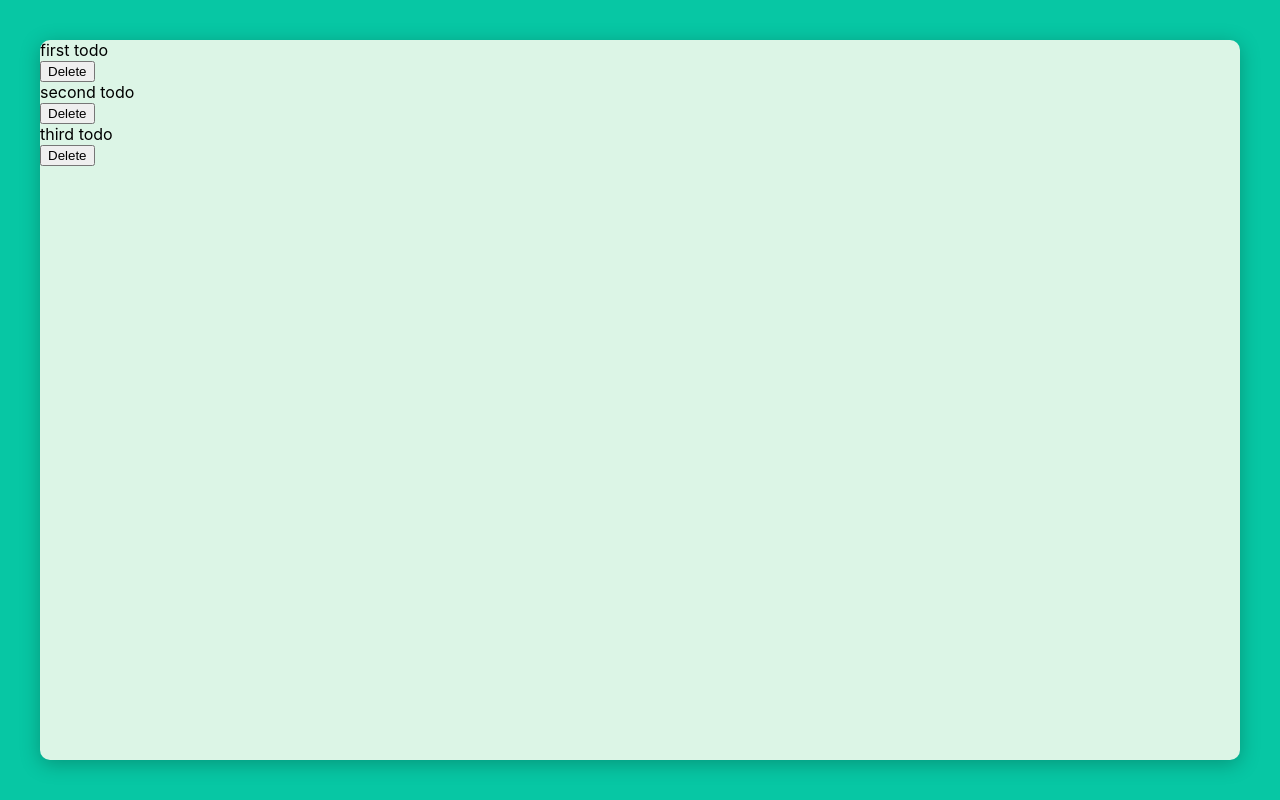
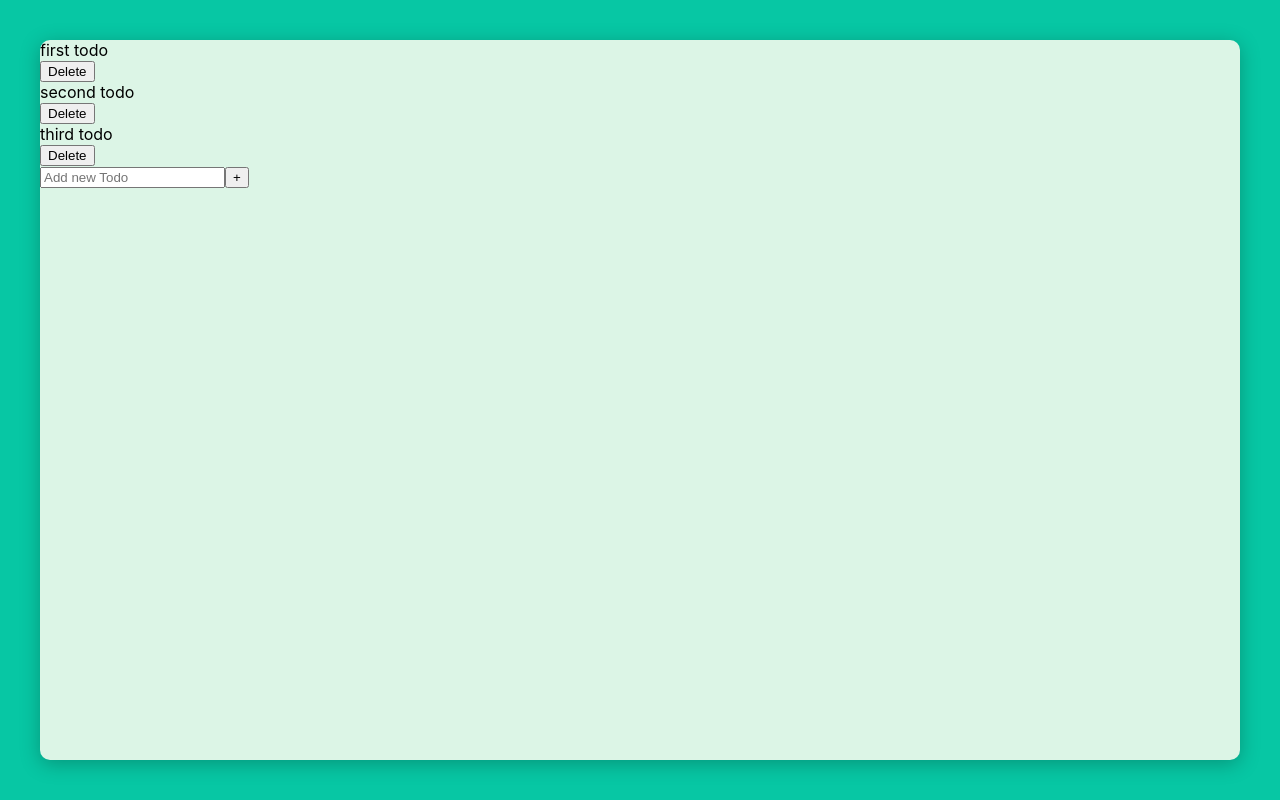
Before and after one commit to Dopio/infotecs-todo, a React (Create React App) app: page / in a window 1280 px wide. Built offline with nearby package versions, Linux system fonts and the light colour scheme.

Commit message:
Create add todo

```diff
--- a/package.json
+++ b/package.json
@@ -9,6 +9,7 @@
     "react": "^18.2.0",
     "react-dom": "^18.2.0",
     "react-scripts": "5.0.1",
+    "uuid": "^8.3.2",
     "web-vitals": "^2.1.4"
   },
   "scripts": {
--- a/src/App.js
+++ b/src/App.js
@@ -22,7 +22,7 @@ const [todo, setToDo] = useState([
     title: "third todo",
     status: true,
   },
-])
+]);
 
   return (
     <body>
@@ -30,7 +30,7 @@ const [todo, setToDo] = useState([
         <div className='taskToDo_body'>
           <SearchToDo />
           <ListToDo todo={todo} setToDo={setToDo}/>
-          <AddToDo />
+          <AddToDo todo={todo} setToDo={setToDo}/>
         </div>
         <div className='editingToDo_body'>
 
--- a/src/Components/addToDo.jsx
+++ b/src/Components/addToDo.jsx
@@ -1,9 +1,30 @@
-import './AddToDo.css'
+import { useState } from 'react';
+import './AddToDo.css';
+import { v4 as uuidv4 } from 'uuid';
 
-let AddToDo = () => {
+let AddToDo = ({ todo, setToDo }) => {
+
+    const [value, setValue] = useState('');
+
+    let saveTodo = () => {
+        setToDo(
+            [
+                ...todo,
+                { id: uuidv4(), title: value, status: true }
+            ]
+        );
+        setValue('');
+    };
+
     return (
         <div className='taskToDo__addNew'>
-
+            <input
+                type="text"
+                placeholder='Add new Todo'
+                value={value}
+                onChange={(e) => setValue(e.target.value)}
+            />
+            <button onClick={saveTodo}>+</button>
         </div>
     );
 };
```
Also changed, not shown: 1 other file (tests, documents, lock files or other folders).
